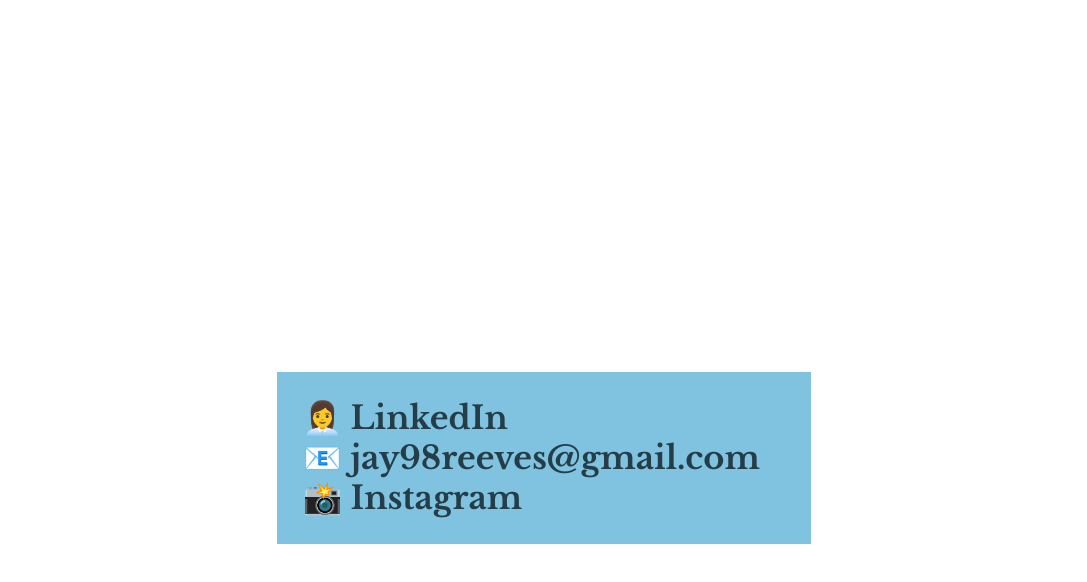
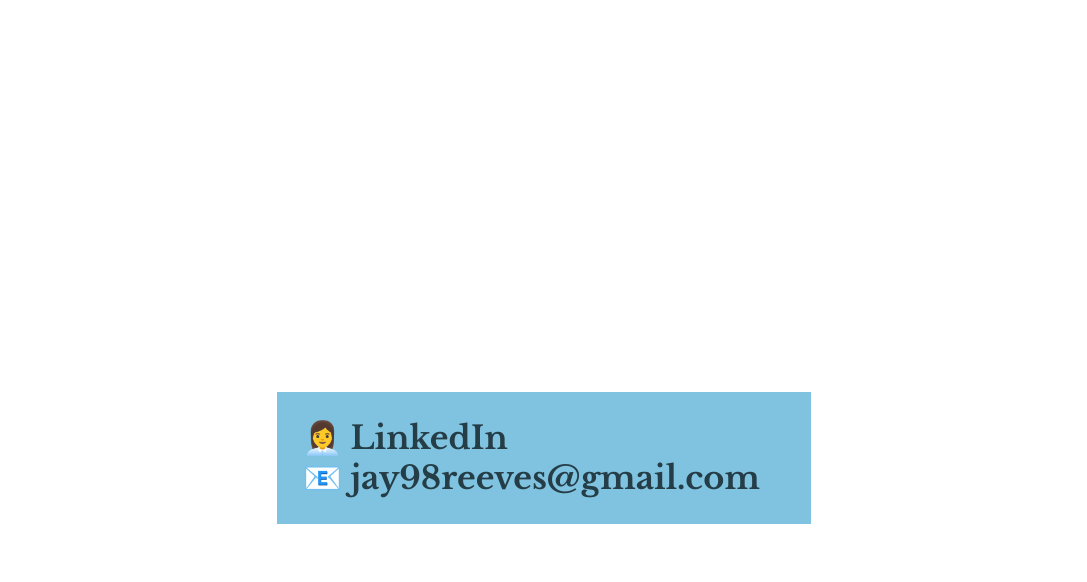
Before and after one commit to jayreeves/jayreeves.github.io, a plain HTML site: page index.html in a window 1280 px wide. Shown: the part 1542-2124 px from the top of the page, without its empty margins (96-1183 px from the left). Drawn offline with nearby package versions, Linux system fonts and the light colour scheme; a web font is replaced by a local one.

Commit message:
Updated links

```diff
--- a/index.html
+++ b/index.html
@@ -47,7 +47,6 @@
             <div id="contact-details">
                 <p>&#128105;&zwj;&#128188; <a href="https://www.linkedin.com/in/jay-reeves-43306a1b4/">LinkedIn</a></p>
                 <p>&#128231; <a href="mailto:jay98reeves@gmail.com">jay98reeves@gmail.com</a></p>
-                <p>&#128248; <a href="https://www.instagram.com/thischarming_ghiandaia/?hl=en">Instagram</a></p>
             </div>
         </section>
     </div>
```
